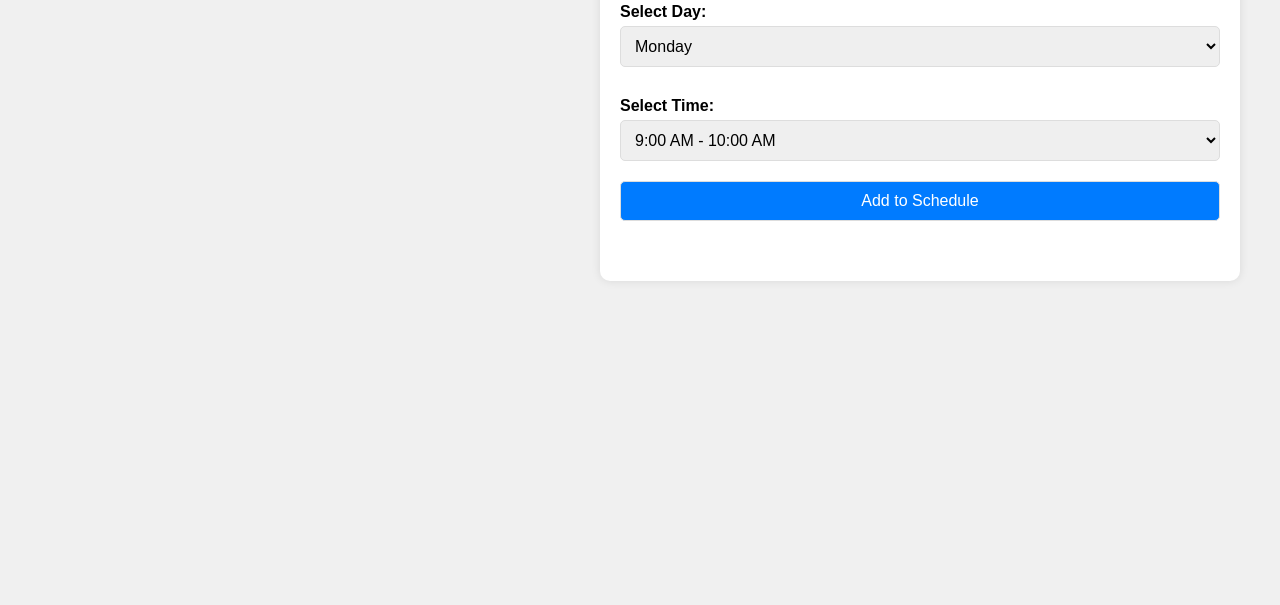
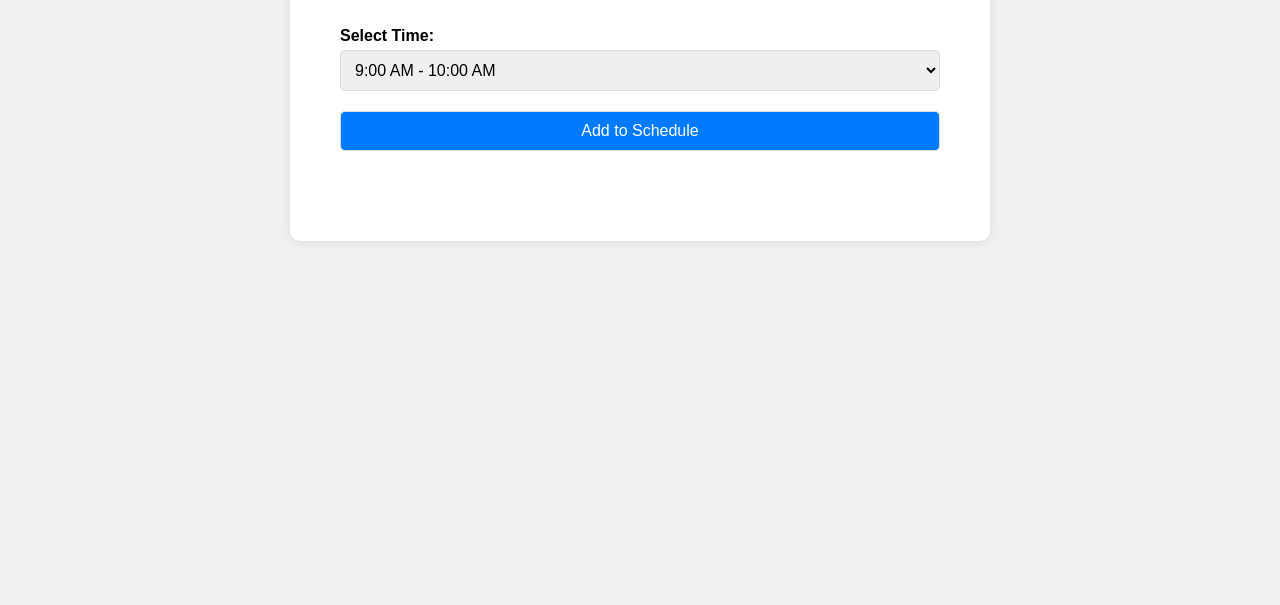
Before and after one commit to AZubair-Iron/csc340-prototype, a plain HTML site: page src/main/resources/static/coach/schedule_time.html in a window 1280 px wide. Shown: the part 195-800 px from the top of the page. Drawn offline with Linux system fonts and the light colour scheme.

Commit message:
Fixed Margins

```diff
--- a/src/main/resources/static/coach/schedule_time.html
+++ b/src/main/resources/static/coach/schedule_time.html
@@ -13,10 +13,9 @@
         }
         .container {
             max-width: 600px;
-            margin-top: 100px;
-            margin-left: 600px;
+            margin: auto;
             background-color: #fff;
-            padding: 20px;
+            padding: 50px;
             border-radius: 10px;
             box-shadow: 0 0 10px rgba(0, 0, 0, 0.1);
         }
```
Also changed, not shown: src/main/resources/static/coach/become_coach.html (+2 -2 lines), src/main/resources/static/coach_hub.html (+2 -3 lines).
